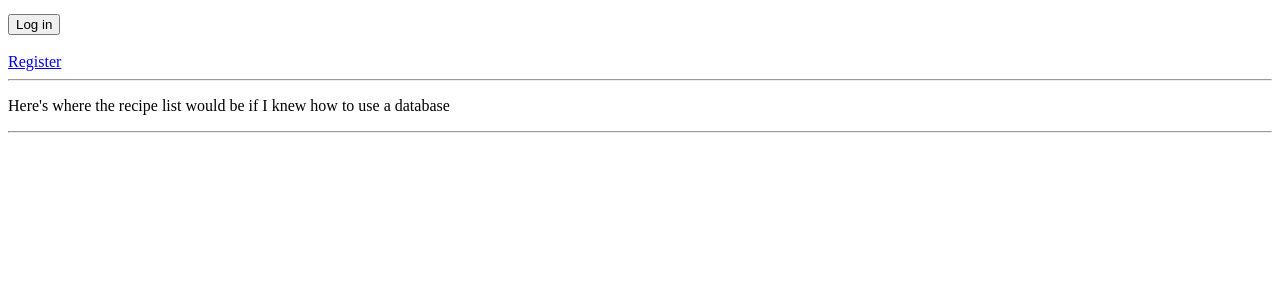
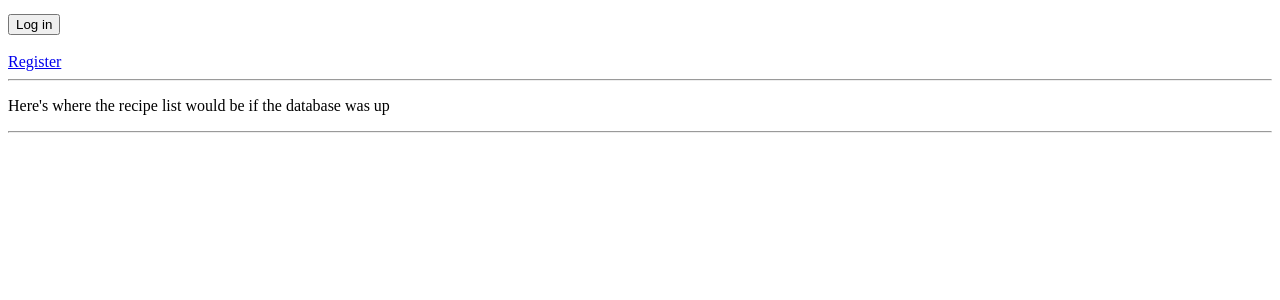
Before and after one commit to heliparv/mixological, a Flask app: page / in a window 1280 px wide. Shown: the part 251-551 px from the top of the page. Run offline with Flask 2, Linux system fonts and the light colour scheme.

Commit message:
Tweak wording on index page

```diff
--- a/templates/index.html
+++ b/templates/index.html
@@ -17,5 +17,5 @@
 {% endif %}
 <br>
 <hr>
-<p>Here's where the recipe list would be if I knew how to use a database</p>
+<p>Here's where the recipe list would be if the database was up</p>
 {% endblock %}
```
